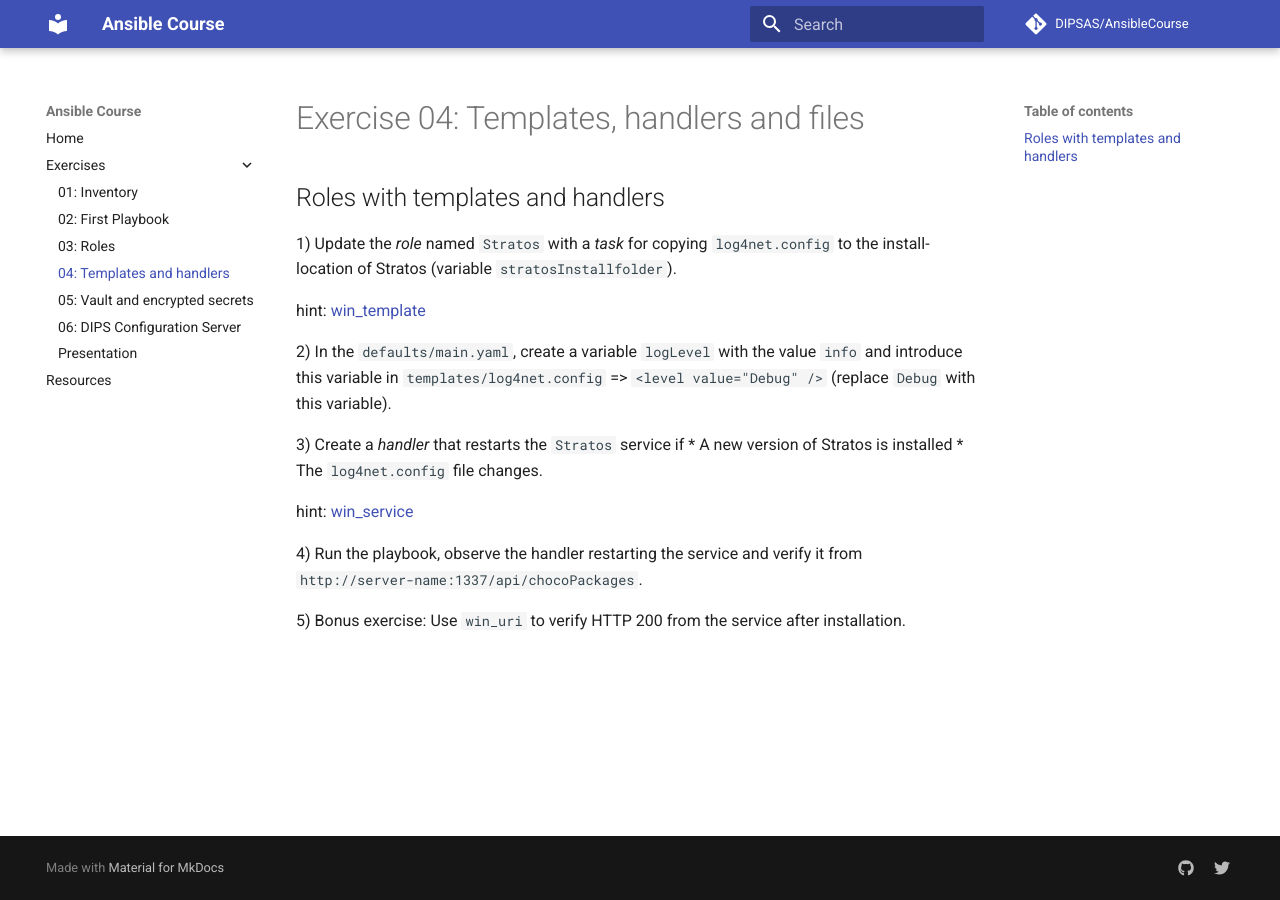
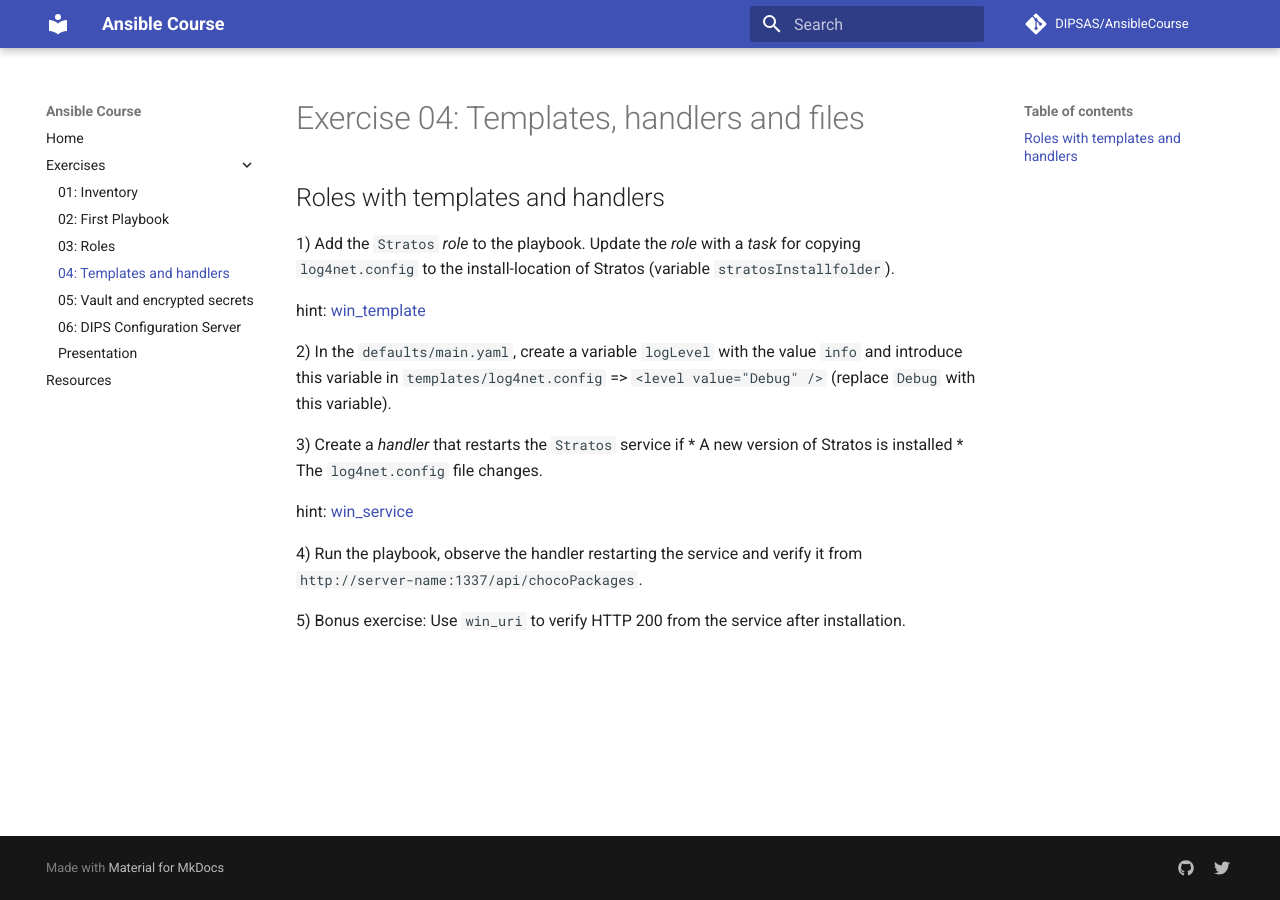
Before and after one commit to DIPSAS/AnsibleCourse, an MkDocs documentation site: the page built from docs/exercises/04-TemplatesHandlers.md, in a window 1280 px wide. Built offline with MkDocs 1.6.1 and Material for MkDocs 9.7.7, drawn with Linux system fonts in a browser that asks for light colours; comment, search, counter and statistics services are not loaded.

Commit message:
better text

```diff
--- a/docs/exercises/04-TemplatesHandlers.md
+++ b/docs/exercises/04-TemplatesHandlers.md
@@ -2,7 +2,7 @@
 
 ## Roles with  templates and handlers
 
-1) Update the *role* named `Stratos` with a *task* for copying `log4net.config` to the install-location of Stratos (variable `stratosInstallfolder`).
+1) Add the `Stratos` *role* to the playbook. Update the *role* with a *task* for copying `log4net.config` to the install-location of Stratos (variable `stratosInstallfolder`).
 
 hint: [win_template](https://docs.ansible.com/ansible/latest/modules/win_template_module.html)
 
```
